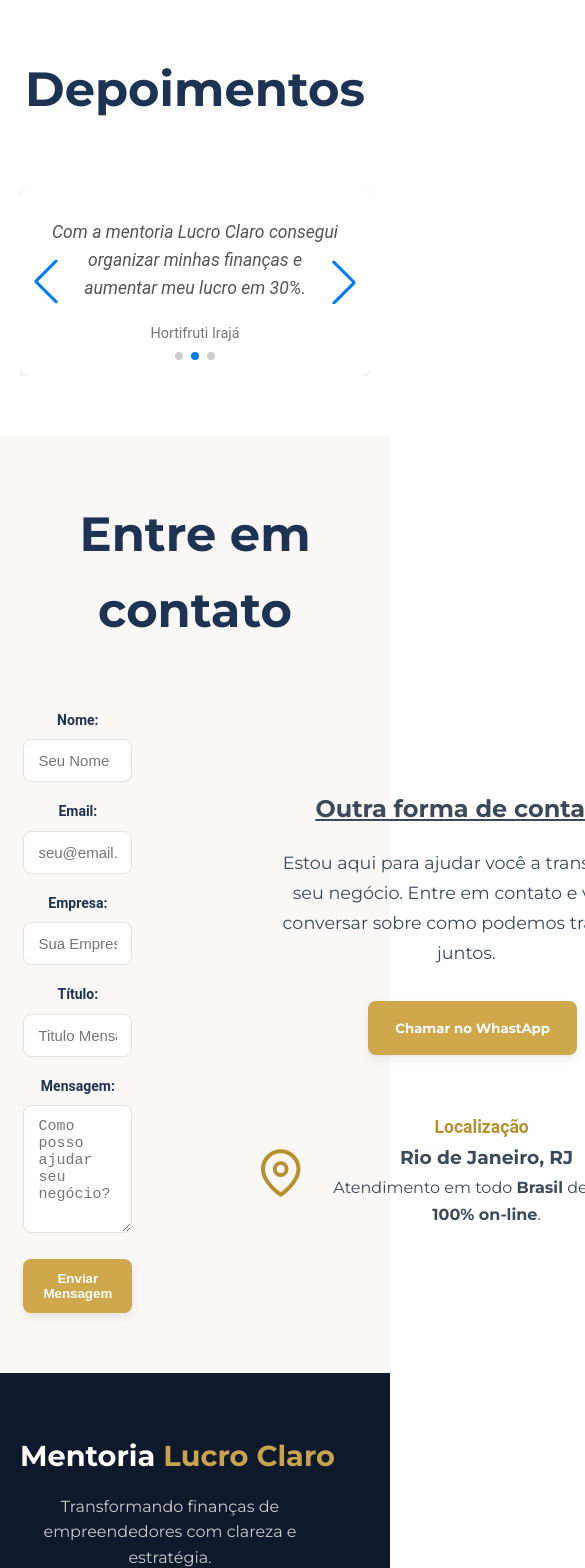
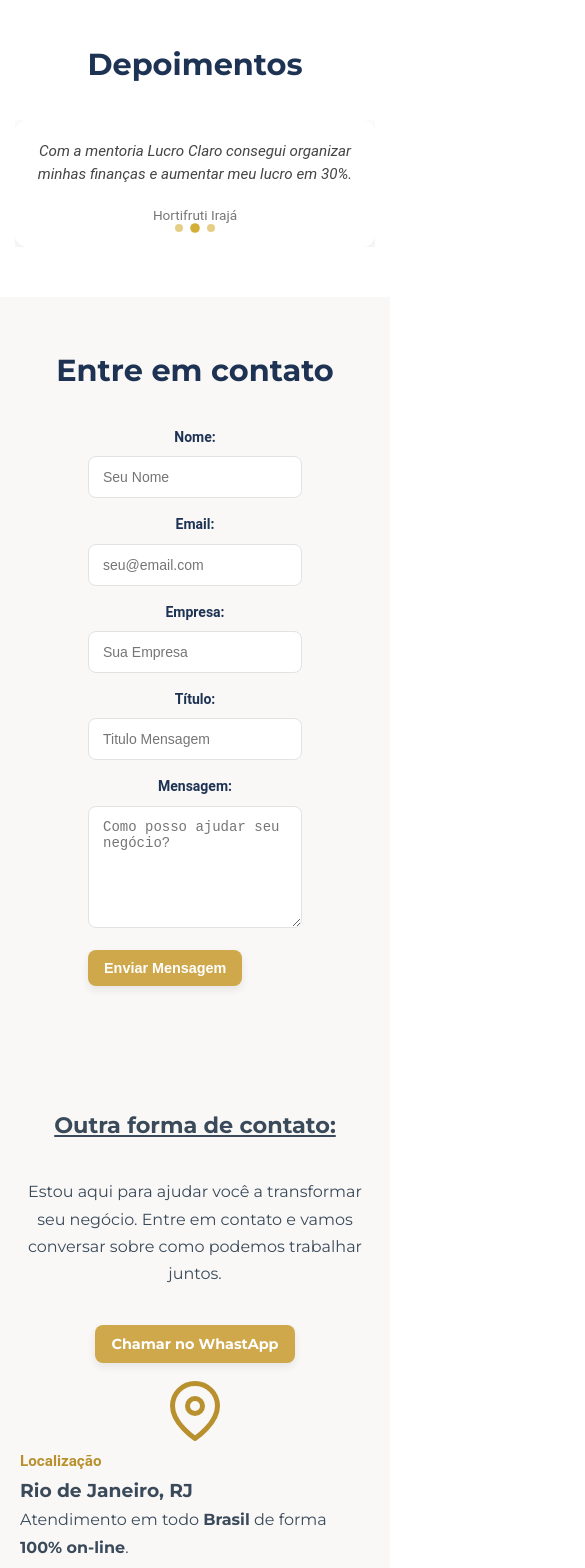
Before and after one commit to MarceloVerissimo/site-cliente-demo, a React (Create React App) app: page / in a window 390 px wide. Shown: the part 4140-5708 px from the top of the page, 585 px wide, since content can reach past the window. Built offline with nearby package versions, Linux system fonts and the light colour scheme.

Commit message:
terminando responsividade

```diff
--- a/src/components/Contato.css
+++ b/src/components/Contato.css
@@ -1,18 +1,19 @@
 .contato {
-    padding: 60px 6%;
-    background: #f9f8f6; /*Bege do projeto */
+  padding: 80px 6%;
+  background: #f9f8f6; /* Bege do projeto */
 }
 
 .h2-titulo {
   font-family: 'Montserrat', sans-serif;
   font-size: 3rem;
   font-weight: 700;
-    color: #1e3354; /* Azul escuro do projeto */
+  color: #1e3354; /* Azul escuro */
   margin-bottom: 60px;
+  text-align: center;
 }
 
 .contato-div {
-  max-width: 1000px;
+  max-width: 1200px;
   margin: 0 auto;
   display: grid;
   grid-template-columns: 1fr 420px;
@@ -20,6 +21,7 @@
   align-items: start;
 }
 
+/* === FORMULÁRIO === */
 .contato-form {
   background: transparent;
   display: flex;
@@ -45,12 +47,13 @@
   color: #333;
   background: #fff;
   outline: none;
+  transition: 0.3s;
 }
 
 .contato-form input:focus,
 .contato-form textarea:focus {
   border-color: #cfcfcf;
-  box-shadow: 0 2px 8px rgba(0,0,0,0.03);
+  box-shadow: 0 2px 8px rgba(0, 0, 0, 0.05);
 }
 
 .btn-enviar {
@@ -62,15 +65,16 @@
   border-radius: 8px;
   font-weight: 600;
   cursor: pointer;
-  box-shadow: 0 4px 8px rgba(0,0,0,0.08);
+  transition: background 0.3s ease;
+  box-shadow: 0 4px 8px rgba(0, 0, 0, 0.08);
 }
 
 .btn-enviar:hover {
   background: #b38f3a;
 }
 
+/* === INFO === */
 .contato-info {
-  background: transparent;
   display: flex;
   flex-direction: column;
   gap: 18px;
@@ -78,36 +82,57 @@
 
 .h3-msg {
   font-family: 'Montserrat', sans-serif;
-    font-size: 1.5rem;
+  font-size: 1.6rem;
   line-height: 1.7;
   color: #3a4a5a;
-    max-width: 500px;
-    margin-left: 3rem;
   text-decoration: underline;
-    margin-top: 80px;
+  margin-bottom: 1rem;
 }
 
 .contato-msg {
   font-family: 'Montserrat', sans-serif;
-    font-size: 1.1rem;
+  font-size: 1.05rem;
   line-height: 1.7;
   color: #3a4a5a;
-    max-width: 500px;
-    margin-left: 3rem;
-    margin-bottom: 15px;
+  margin-bottom: 20px;
+  max-width: 480px;
 }
 
+.btn-whats {
+  font-family: 'Montserrat', sans-serif;
+  width: fit-content;
+  background: #cfa84c;
+  color: #fff;
+  border: none;
+  padding: 17px 27px;
+  border-radius: 8px;
+  font-weight: 700;
+  cursor: pointer;
+  transition: background 0.3s ease, transform 0.3s ease;
+  box-shadow: 0 4px 8px rgba(0, 0, 0, 0.08);
+  margin: 0 auto 2.5rem;
+  display: block;
+}
+
+.btn-whats:hover {
+  background: #b38f3a;
+  transform: translateY(-3px);
+}
+
+/* === LOCALIZAÇÃO === */
 .media-item {
   display: flex;
-    background: transparent;
-    margin-left: auto;
-
+  align-items: flex-start;
+  gap: 16px;
+  margin-top: 20px;
+  margin: 0 auto 2.5rem;
+  display: block;
 }
 
 .contato-icon {
-    color: #b8902e; /* tom dourado */
-    margin-top: 30px;
-    margin-left: 6%;
+  color: #b8902e; /* dourado */
+  margin-top: 25px;
+  flex-shrink: 0;
 }
 
 .media-texto {
@@ -115,34 +140,132 @@
   line-height: 1.7;
   color: #3a4a5a;
   max-width: 500px;
-    margin-left: 1rem;
 }
 
 .strong {
-    margin-left: -3%;
   color: #b8902e;
-}
-
-.btn-whats {
-  font-family: 'Montserrat', sans-serif;
-  width: fit-content;
-  background: #cfa84c; /* dourado */
-  color: #fff;
-  border: none;
-  padding: 19px 27px;
-  border-radius: 8px;
   font-weight: 700;
-  cursor: pointer;
-  box-shadow: 0 4px 8px rgba(0,0,0,0.08);
-  margin-left: 8.5rem;
-  margin-bottom: 2.5rem;
-}
-
-.btn-whats:hover {
-  background: #b38f3a;
 }
 
 .loc {
   font-family: 'Montserrat', sans-serif;
   font-size: 1rem;
 }
+
+/* ========================= */
+/* RESPONSIVIDADE */
+/* ========================= */
+
+/* --- Até 1200px --- */
+@media (max-width: 1200px) {
+  .contato-div {
+    gap: 70px;
+  }
+  .h2-titulo {
+    font-size: 2.7rem;
+  }
+}
+
+/* --- Até 992px --- */
+@media (max-width: 992px) {
+  .contato-div {
+    grid-template-columns: 1fr;
+    text-align: center;
+  }
+
+  .contato-form {
+    max-width: 600px;
+    margin: 0 auto;
+  }
+
+  .contato-info {
+    align-items: center;
+    margin-top: 50px;
+  }
+
+  .h3-msg,
+  .contato-msg {
+    margin-left: 0;
+    text-align: center;
+  }
+
+  .btn-whats {
+    margin: 0 auto;
+  }
+
+  .media-item {
+    justify-content: center;
+  }
+
+  .media-texto {
+    text-align: left;
+  }
+}
+
+/* --- Até 768px --- */
+@media (max-width: 768px) {
+  .contato {
+    padding: 60px 5%;
+  }
+
+  .h2-titulo {
+    font-size: 2.3rem;
+    margin-bottom: 40px;
+  }
+
+  .contato-form input,
+  .contato-form textarea {
+    font-size: 14px;
+  }
+
+  .btn-enviar,
+  .btn-whats {
+    font-size: 0.95rem;
+    padding: 12px 18px;
+  }
+
+  .h3-msg {
+    font-size: 1.4rem;
+  }
+
+  .contato-msg {
+    font-size: 1rem;
+  }
+}
+
+/* --- Até 576px --- */
+@media (max-width: 576px) {
+  .contato {
+    padding: 50px 20px;
+  }
+
+  .h2-titulo {
+    font-size: 1.9rem;
+    margin-bottom: 30px;
+  }
+
+  .contato-form {
+    gap: 15px;
+  }
+
+  .btn-enviar,
+  .btn-whats {
+    font-size: 0.9rem;
+    padding: 10px 16px;
+  }
+
+  .media-item {
+    flex-direction: column;
+    align-items: center;
+    text-align: center;
+  }
+
+  .media-texto {
+    font-size: 0.95rem;
+  }
+
+  .contato-icon {
+    font-size: 48px;
+    margin-top: 0;
+  }
+}
--- a/src/components/Depoimentos.css
+++ b/src/components/Depoimentos.css
@@ -1,40 +1,170 @@
 .depoimentos {
   text-align: center;
-  padding: 60px 20px;
-  background: #ffff;
+  padding: 80px 20px;
+  background: #ffffff;
 }
 
 .depoimentos h2 {
   font-family: 'Montserrat', sans-serif;
   font-size: 3rem;
   font-weight: 700;
-  color: #1e3354; /* Azul escuro do projeto */
+  color: #1e3354; /* Azul escuro */
   margin-bottom: 60px;
 }
 
 .depoimento-card {
-  background: white;
-  padding: 30px;
-  border-radius: 12px;
-  box-shadow: 0 4px 15px rgba(0,0,0,0.1);
-  max-width: 500px;
+  background: #fff;
+  padding: 40px 30px;
+  border-radius: 16px;
+  box-shadow: 0 4px 15px rgba(0, 0, 0, 0.1);
+  max-width: 600px;
   margin: auto;
+  transition: transform 0.3s ease, box-shadow 0.3s ease;
+}
+
+.depoimento-card:hover {
+  transform: translateY(-5px);
+  box-shadow: 0 8px 20px rgba(0, 0, 0, 0.12);
 }
 
 .depoimento-card p {
-  font-size: 1.1rem;
-  color: #555;
+  font-size: 1.2rem;
+  color: #444;
   font-style: italic;
+  line-height: 1.6;
 }
 
 .depoimento-card h4 {
   margin-top: 20px;
-  font-weight: bold;
-  color: #222;
+  font-weight: 700;
+  color: #1e3354;
+  font-size: 1.1rem;
 }
 
 .depoimento-card span {
   display: block;
   color: #777;
   font-size: 0.9rem;
+  margin-top: 4px;
 }
+
+.swiper {
+  width: 100%;
+  max-width: 900px;
+  margin: 0 auto;
+}
+
+.swiper-pagination-bullet {
+  background: #d4af37 !important; /* dourado do projeto */
+  opacity: 0.6;
+}
+
+.swiper-pagination-bullet-active {
+  opacity: 1;
+  transform: scale(1.2);
+}
+
+.swiper-button-next,
+.swiper-button-prev {
+  color: #d4af37;
+  transition: color 0.3s ease;
+}
+
+.swiper-button-next:hover,
+.swiper-button-prev:hover {
+  color: #b8902e;
+}
+
+
+/* ========================= */
+/* RESPONSIVIDADE */
+/* ========================= */
+
+/* --- Até 1200px (notebooks) --- */
+@media (max-width: 1200px) {
+  .depoimentos h2 {
+    font-size: 2.7rem;
+  }
+
+  .depoimento-card {
+    max-width: 550px;
+    padding: 35px 25px;
+  }
+}
+
+/* --- Até 992px (tablets grandes) --- */
+@media (max-width: 992px) {
+  .depoimentos {
+    padding: 70px 30px;
+  }
+
+  .depoimentos h2 {
+    font-size: 2.4rem;
+    margin-bottom: 50px;
+  }
+
+  .depoimento-card {
+    max-width: 500px;
+    padding: 30px 25px;
+  }
+
+  .depoimento-card p {
+    font-size: 1.1rem;
+  }
+}
+
+/* --- Até 768px (tablets pequenos / celulares grandes) --- */
+@media (max-width: 768px) {
+  .depoimentos {
+    padding: 60px 25px;
+  }
+
+  .depoimentos h2 {
+    font-size: 2.2rem;
+    margin-bottom: 40px;
+  }
+
+  .depoimento-card {
+    padding: 25px 20px;
+    max-width: 450px;
+  }
+
+  .depoimento-card p {
+    font-size: 1rem;
+  }
+
+  .swiper-button-next,
+  .swiper-button-prev {
+    display: none; /* remove setas em telas menores */
+  }
+}
+
+/* --- Até 576px (celulares) --- */
+@media (max-width: 576px) {
+  .depoimentos {
+    padding: 50px 15px;
+  }
+
+  .depoimentos h2 {
+    font-size: 1.9rem;
+    margin-bottom: 30px;
+  }
+
+  .depoimento-card {
+    padding: 20px 15px;
+    border-radius: 12px;
+  }
+
+  .depoimento-card p {
+    font-size: 0.95rem;
+    line-height: 1.5;
+  }
+
+  .depoimento-card h4 {
+    font-size: 1rem;
+  }
+
+  .depoimento-card span {
+    font-size: 0.85rem;
+  }
+}
--- a/src/components/Footer.css
+++ b/src/components/Footer.css
@@ -5,15 +5,18 @@
   font-family: 'Montserrat', sans-serif;
 }
 
+/* Container principal */
 .footer-container {
   display: flex;
   justify-content: space-between;
+  align-items: flex-start;
   flex-wrap: wrap;
   gap: 40px;
   max-width: 1200px;
   margin: 0 auto;
 }
 
+/* Marca */
 .footer-brand h2 {
   font-size: 1.8rem;
   color: #fff;
@@ -27,8 +30,10 @@
   margin-top: 15px;
   color: #ccc;
   max-width: 300px;
+  line-height: 1.6;
 }
 
+/* Links e Contato */
 .footer-links h3,
 .footer-contact h3 {
   color: #c8a24d;
@@ -36,6 +41,7 @@
   margin-bottom: 10px;
 }
 
+/* Links - 3 de um lado e 3 do outro */
 .footer-links ul {
   list-style: none;
   padding: 0;
@@ -59,9 +65,14 @@
   color: #c8a24d;
 }
 
+/* Contato */
 .footer-contact p {
   margin: 5px 0;
   color: #ddd;
+}
+
+.footer-socials {
+  margin-top: 10px;
 }
 
 .footer-socials a {
@@ -75,6 +86,7 @@
   color: #fff;
 }
 
+/* Linha inferior */
 .footer-bottom {
   border-top: 1px solid #333;
   text-align: center;
@@ -83,3 +95,79 @@
   font-size: 0.9rem;
   color: #aaa;
 }
+
+/* ============================= */
+/* 📱 Responsividade */
+/* ============================= */
+
+/* Tablets (até 1024px) */
+@media (max-width: 1024px) {
+  .footer-container {
+    gap: 30px;
+  }
+
+  .footer-brand h2 {
+    font-size: 1.6rem;
+  }
+
+  .footer-links h3,
+  .footer-contact h3 {
+    font-size: 1.1rem;
+  }
+
+  .footer-links ul {
+    grid-template-columns: 1fr 1fr;
+    gap: 6px 15px;
+  }
+}
+
+/* Celulares grandes (até 768px) */
+@media (max-width: 768px) {
+  .footer-container {
+    flex-direction: column;
+    align-items: center;
+    text-align: center;
+  }
+
+  .footer-brand p {
+    max-width: 100%;
+  }
+
+  .footer-links ul {
+    grid-template-columns: 1fr;
+    gap: 8px;
+  }
+
+  .footer-links h3,
+  .footer-contact h3 {
+    margin-top: 20px;
+  }
+
+  .footer-contact p {
+    font-size: 0.95rem;
+  }
+
+  .footer-socials a {
+    font-size: 1.3rem;
+  }
+}
+
+/* Celulares pequenos (até 480px) */
+@media (max-width: 480px) {
+  .footer {
+    padding: 40px 15px 15px;
+  }
+
+  .footer-brand h2 {
+    font-size: 1.4rem;
+  }
+
+  .footer-links h3,
+  .footer-contact h3 {
+    font-size: 1rem;
+  }
+
+  .footer-bottom {
+    font-size: 0.8rem;
+  }
+}
```
Lines whose indentation alone changed are shown as unchanged.
